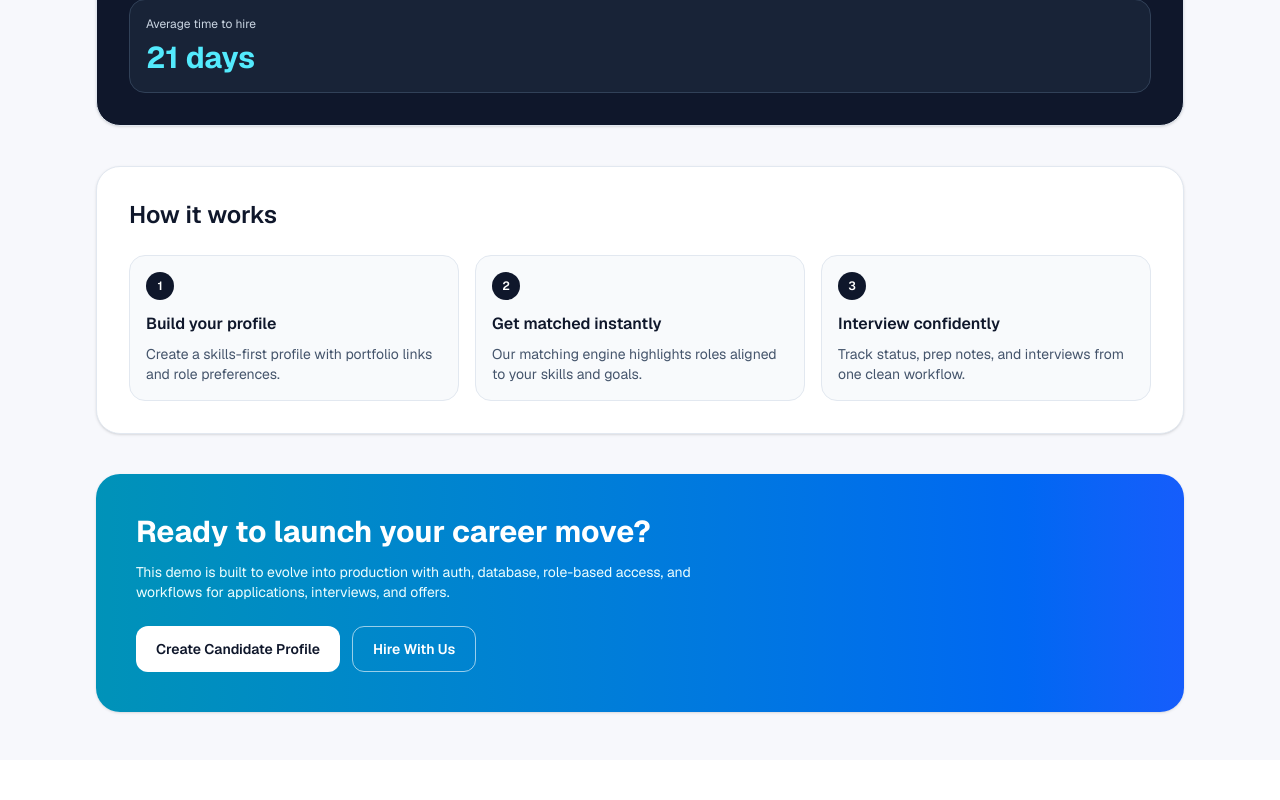
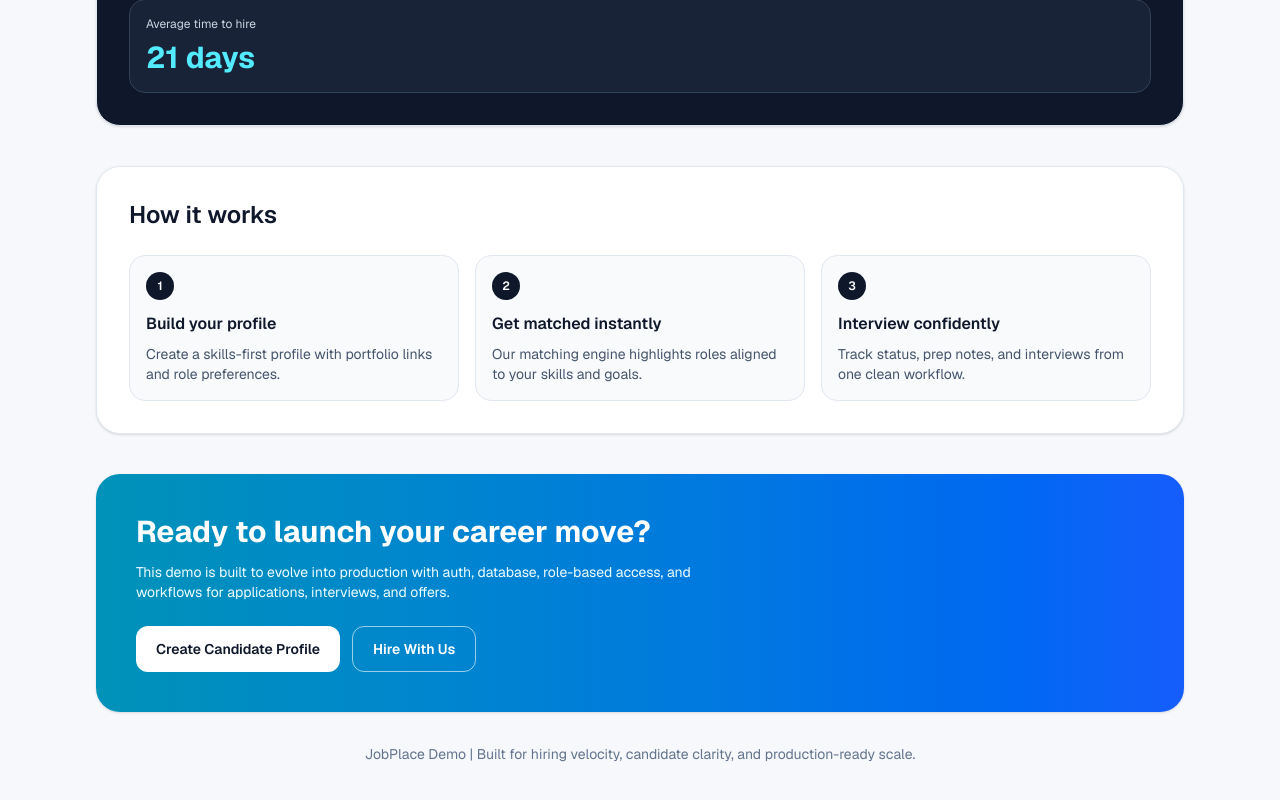
Before and after one commit to vitchcraftstudios/job-placement-platform, a Next.js app: page / in a window 1280 px wide. Shown: the part 1512-2312 px from the top of the page. Before the commit the page ends 2272 px from the top, so only its background shows below. Built offline with nearby package versions, Linux system fonts and the light colour scheme.

Commit message:
Add footer text to landing page

```diff
--- a/app/page.tsx
+++ b/app/page.tsx
@@ -197,6 +197,10 @@ export default function Home() {
             </button>
           </div>
         </section>
+
+        <footer className="mt-8 pb-2 text-center text-sm text-slate-500">
+          JobPlace Demo | Built for hiring velocity, candidate clarity, and production-ready scale.
+        </footer>
       </main>
     </div>
   );
```
